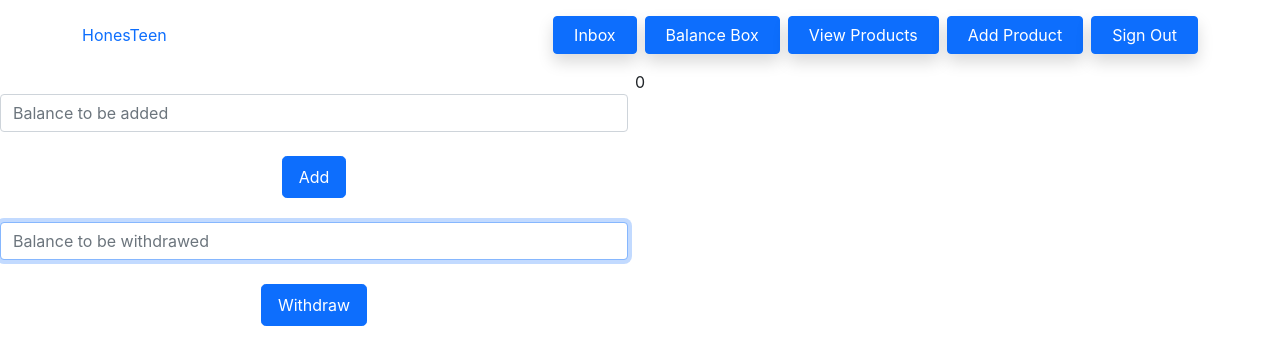
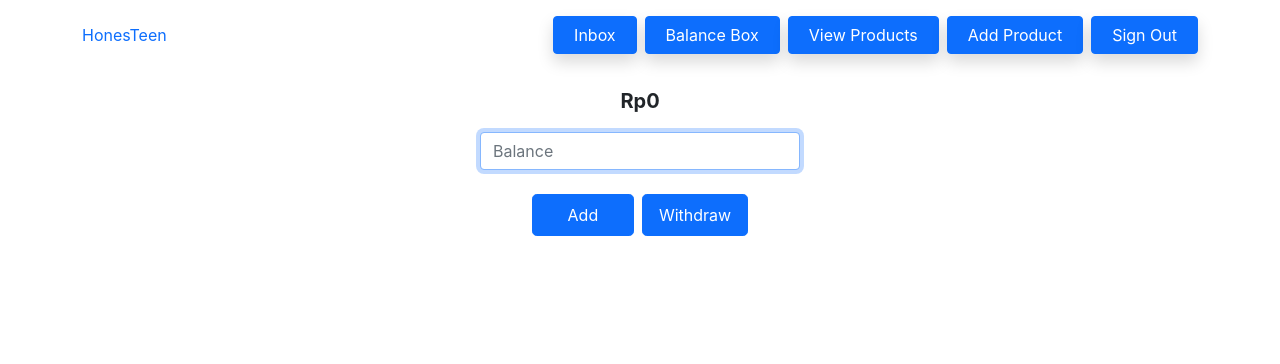
Before and after one commit to rahmatsyifana12/honesty-canteen-sq, a React (Create React App) app in the folder frontend/: page /canteen in a window 1280 px wide. Shown: the top 364 px of the page. Built offline with nearby package versions, Linux system fonts and the light colour scheme; no server answers; sample sign-in values are in the browser's storage.

Commit message:
Update canteen balance box styling

```diff
--- a/frontend/src/components/Canteen/CanteenBalanceBox.jsx
+++ b/frontend/src/components/Canteen/CanteenBalanceBox.jsx
@@ -5,8 +5,7 @@ import { Link, useNavigate } from "react-router-dom";
 
 function CanteenBalanceBox() {
     const [balance, setBalance] = useState(0);
-    const [addBalance, setAddBalance] = useState(0);
-    const [withdrawBalance, setWithdrawbalance] = useState(0);
+    const [inputBalance, setInputBalance] = useState(0);
     const navigate = useNavigate();
 
     useEffect(() => {
@@ -16,7 +15,7 @@ function CanteenBalanceBox() {
     const getBalance = async () => {
         const accessToken = localStorage.getItem('accessToken');
         if (!accessToken) {
-            navigate('/login');
+            navigate('/');
             return;
         }
         try {
@@ -29,7 +28,10 @@ function CanteenBalanceBox() {
             setBalance(response.data.data.balance);
         } catch (error) {
             if (error.response) {
-                console.log(error.response.data);
+                if (error.response.status === 401) {
+                    localStorage.setItem('accessToken', '');
+                    navigate('/');
+                }
             }
         }
     }
@@ -38,7 +40,7 @@ function CanteenBalanceBox() {
         const accessToken = localStorage.getItem('accessToken');
         try{
             const response = await axios.put('http://localhost:5000/api/v1/canteen-balance-box/add', {
-                balance: addBalance
+                balance: inputBalance
             }, {
                 headers: {
                     Authorization: `Bearer ${accessToken}`
@@ -57,7 +59,7 @@ function CanteenBalanceBox() {
         const accessToken = localStorage.getItem('accessToken');
         try{
             const response = await axios.put('http://localhost:5000/api/v1/canteen-balance-box/withdraw', {
-                balance: withdrawBalance
+                balance: inputBalance
             }, {
                 headers: {
                     Authorization: `Bearer ${accessToken}`
@@ -75,37 +77,28 @@ function CanteenBalanceBox() {
     return (
         <div>
             <Navbar />
+            <div className="mb-3 mt-3" style={{ fontWeight: "700", fontSize: "20px" }}>
+                Rp{balance}
+            </div>
             <div>
-                {balance}
-            </div>
-            <form method="POST">
-                <div className="row">
-                    <div className="form-group col-6">
+                <form method="POST">
+                    <div className="form-group">
                         <input
-                            onChange={(e) => setAddBalance(parseInt(e.target.value))}
-                            id="add"
+                            onChange={(e) => setInputBalance(parseInt(e.target.value))}
+                            id="balance"
                             type="text"
-                            className="form-control mb-4"
-                            name="add"
-                            placeholder="Balance to be added"
+                            className="form-control mb-4 w-25 m-auto"
+                            name="balance"
+                            placeholder="Balance"
                             autoFocus
                         />
                         <button
                         type="button"
-                        className="btn btn-primary btn-lg btn-block mb-4"
-                        style={{ fontSize: "16px" }}
+                        className="btn btn-primary btn-lg btn-block me-2"
+                        style={{ fontSize: "16px", width: "102px" }}
                         onClick={add}
                         >Add
                         </button>
-                        <input
-                            onChange={(e) => setWithdrawbalance(parseInt(e.target.value))}
-                            id="withdraw"
-                            type="text"
-                            className="form-control mb-4"
-                            name="withdraw"
-                            placeholder="Balance to be withdrawed"
-                            autoFocus
-                        />
                         <button
                         type="button"
                         className="btn btn-primary btn-lg btn-block"
@@ -114,8 +107,8 @@ function CanteenBalanceBox() {
                         >Withdraw
                         </button>
                     </div>
-                </div>
-            </form>
+                </form>
+            </div>
         </div>
     );
 }
--- a/frontend/src/components/Inbox/Inbox.jsx
+++ b/frontend/src/components/Inbox/Inbox.jsx
@@ -10,6 +10,10 @@ function Inbox() {
 
     const getInboxes = async () => {
         const accessToken = localStorage.getItem('accessToken');
+        if (!accessToken) {
+            navigate('/');
+            return;
+        }
         try {
             const response = await axios.get('http://localhost:5000/api/v1/inboxes', {
                 headers: {
--- a/frontend/src/components/Navbar/Navbar.jsx
+++ b/frontend/src/components/Navbar/Navbar.jsx
@@ -13,12 +13,20 @@ function Navbar() {
     }, [accessToken]);
 
     const logout = async () => {
+        if (!accessToken) {
+            navigate('/');
+            return;
+        }
         try{
             const response = await axios.delete('http://localhost:5000/api/v1/auth/logout', {
                 headers: {
                     Authorization: `Bearer ${accessToken}`
                 }
             });
+
+            localStorage.setItem('accessToken', '');
+
+            navigate('/');
         } catch(error) {
             if (error.response) {
                 if (error.response.status === 401) {
--- a/frontend/src/components/Product/AddProduct.jsx
+++ b/frontend/src/components/Product/AddProduct.jsx
@@ -9,6 +9,10 @@ function AddProduct() {
 
     const isLoggedin = async () => {
         const accessToken = localStorage.getItem('accessToken');
+        if (!accessToken) {
+            navigate('/');
+            return;
+        }
         try {
             const response = await axios.get('http://localhost:5000/api/v1/tokens', {
                 headers: {
```
